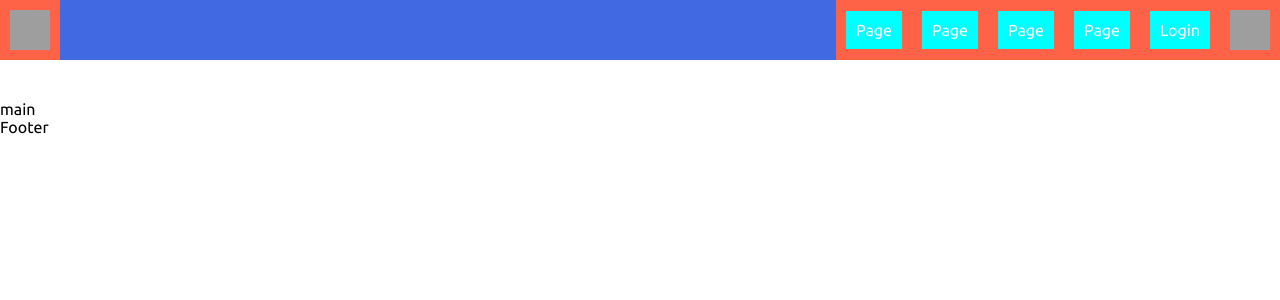
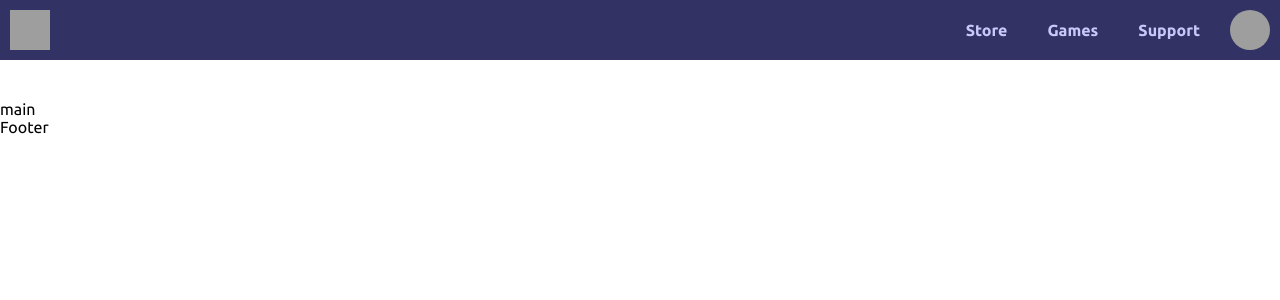
Before and after one commit to AlecioFuranze/zeloo7, a Flask app: page / in a window 1280 px wide. Shown: the top 300 px of the page. Run offline with Flask 2, Linux system fonts and the light colour scheme; grey boxes are pictures that could not be loaded.

Commit message:
add css power on header

```diff
--- a/app.py
+++ b/app.py
@@ -1,11 +1,22 @@
-from xml.etree.ElementInclude import include
-from flask import Flask, redirect, url_for, render_template
+import json
+from turtle import st
+from flask import Flask, redirect, url_for, render_template, jsonify
 
 app = Flask (import_name=__name__, static_folder="src/static/", template_folder="src/template/")
 
 @app.route("/")
 def home():
-    return render_template("public/index.html", title="Home", main="main.html")
+    uimg = "https://lh3.googleusercontent.com/ogw/ADea4I7tl-tUgcEOkDfaivKrFibB4LRQQT48O6klfbmi=s83-c-mo"
+    user_json_str = {
+        "uimg":uimg
+    }
+
+    user_json_str = json.dumps(user_json_str)
+
+    print("UserJson: ")
+    print(user_json_str)
+    user_json_obj = json.loads(user_json_str)
+    return render_template("public/index.html", title="Home", main="main.html", user=user_json_obj)
 
 if __name__ == "__main__":
     app.run(debug=True)
--- a/src/static/css/public/header.css
+++ b/src/static/css/public/header.css
@@ -5,7 +5,7 @@ header {
     position: fixed;
     align-items: center;
     justify-content: center;
-    background-color: black;
+    background-color: rgb(50, 50, 100);
     z-index: 1000;
 }
 
@@ -17,11 +17,11 @@ header>main {
     position: fixed;
     align-items: center;
     justify-content: space-between;
-    background-color: royalblue;
+    background-color: transparent;
 }
 
 header a, h1, h2, h3, h4, h5, h6 {
-    color: white;
+    color: rgb(200, 200, 250);
     overflow: hidden;
 }
 
@@ -31,7 +31,7 @@ header a, h1, h2, h3, h4, h5, h6 {
     display: flex;
     position: relative;
     align-items: center;
-    background-color: tomato;
+    cursor: pointer;
 }
 
 #header-main-page {
@@ -40,7 +40,6 @@ header a, h1, h2, h3, h4, h5, h6 {
     display: flex;
     position: relative;
     align-items: center;
-    background-color: tomato;
 }
 
 #header-main-login {
@@ -49,7 +48,6 @@ header a, h1, h2, h3, h4, h5, h6 {
     display: flex;
     position: relative;
     align-items: center;
-    background-color: tomato;
 }
 
 
@@ -59,32 +57,48 @@ header a, h1, h2, h3, h4, h5, h6 {
     display: flex;
     position: relative;
     align-items: center;
-    background-color: tomato;
 }
 
 #header-main-logo a {
     margin: 10px;
     padding: 10px;
-    background-color: aqua;
+    font-weight: bold;
+    transition: 0.5s ease-in;
+}
+
+#header-main-logo a:hover {
+    text-decoration: underline;
 }
 
 #header-main-page a {
     margin: 10px;
     padding: 10px;
-    background-color: aqua;
+    font-weight: bold;
+    transition: 0.5s ease-in;
+}
+
+#header-main-page a:hover {
+    text-decoration: underline;
 }
 
 #header-main-login a {
     margin: 10px;
     padding: 10px;
-    background-color: aqua;
+    font-weight: bold;
+    transition: 0.5s ease-in;
 }
+
+#header-main-login a:hover {
+    text-decoration: underline;
+}
+
 
 #header-main-logo img {
     margin: 5px;
     padding: 5px;
     width: 50px;
     height: 50px;
+    cursor: pointer;
 }
 
 #header-main-page img {
@@ -92,6 +106,7 @@ header a, h1, h2, h3, h4, h5, h6 {
     padding: 5px;
     width: 50px;
     height: 50px;
+    cursor: pointer;
 }
 
 #header-main-login img {
@@ -99,6 +114,7 @@ header a, h1, h2, h3, h4, h5, h6 {
     padding: 5px;
     width: 50px;
     height: 50px;
+    cursor: pointer;
 }
 
 #linkLogo, #linkMenu {
@@ -119,6 +135,7 @@ header a, h1, h2, h3, h4, h5, h6 {
 
 #imgUser {
     display: block;
+    border-radius: 50%;
 }
 
 @media only screen and (max-width: 600px) {
--- a/src/template/public/header.html
+++ b/src/template/public/header.html
@@ -3,20 +3,22 @@
 <header>
     <main>
         <div id="header-main-logo">
-            <img id="imgLogo" src="https://i.ibb.co/dpScbFn/zl-bg-w.png" alt="Logo">
+            <img id="imgLogo" onclick="OpenURL('/')" src="https://i.ibb.co/hydH25M/zeloot-white-logo.png" alt="Logo">
 
         </div>
         <div id="header-main">
             <div id="header-main-page">
-                <a href="#">Page</a>
-                <a href="#">Page</a>
-                <a href="#">Page</a>
-                <a href="#">Page</a>
+                <a href="#">Store</a>
+                <a href="#">Games</a>
+                <a href="#">Support</a>
             </div>
             <div id="header-main-login">
+                {% if(user) %}
+                <img id="imgUser" src="{% print(user['uimg']) %}" alt="User">
+                {% else %}
                 <a id="linkUser" href="#">Login</a>
-                <img id="imgUser" src="https://i.ibb.co/dpScbFn/zl-bg-w.png" alt="Logo">
-                <img id="imgMenu" src="https://i.ibb.co/dpScbFn/zl-bg-w.png" alt="Logo">
+                {% endif %}
+                <img id="imgMenu" onclick="HeaderMenu('open')" src="https://i.ibb.co/xhmy5x4/o-open.png" alt="Menu">
             </div>
         </div>
 
```
Also changed, not shown: src/py/route.py (line endings or trailing spaces).
